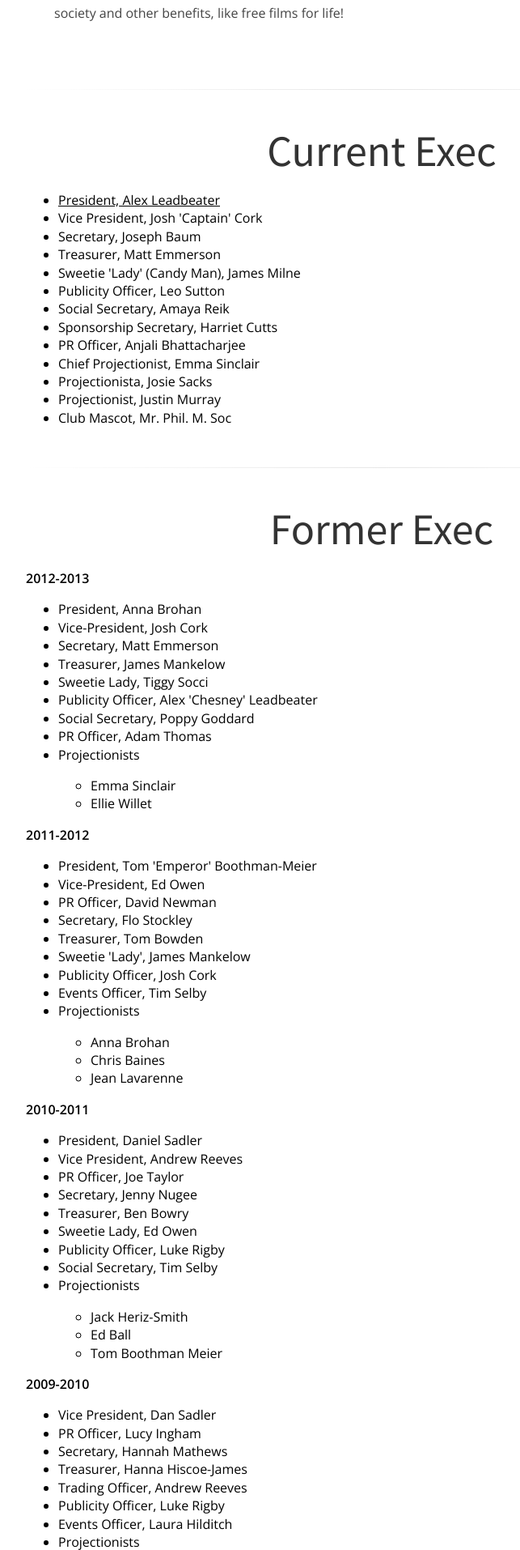
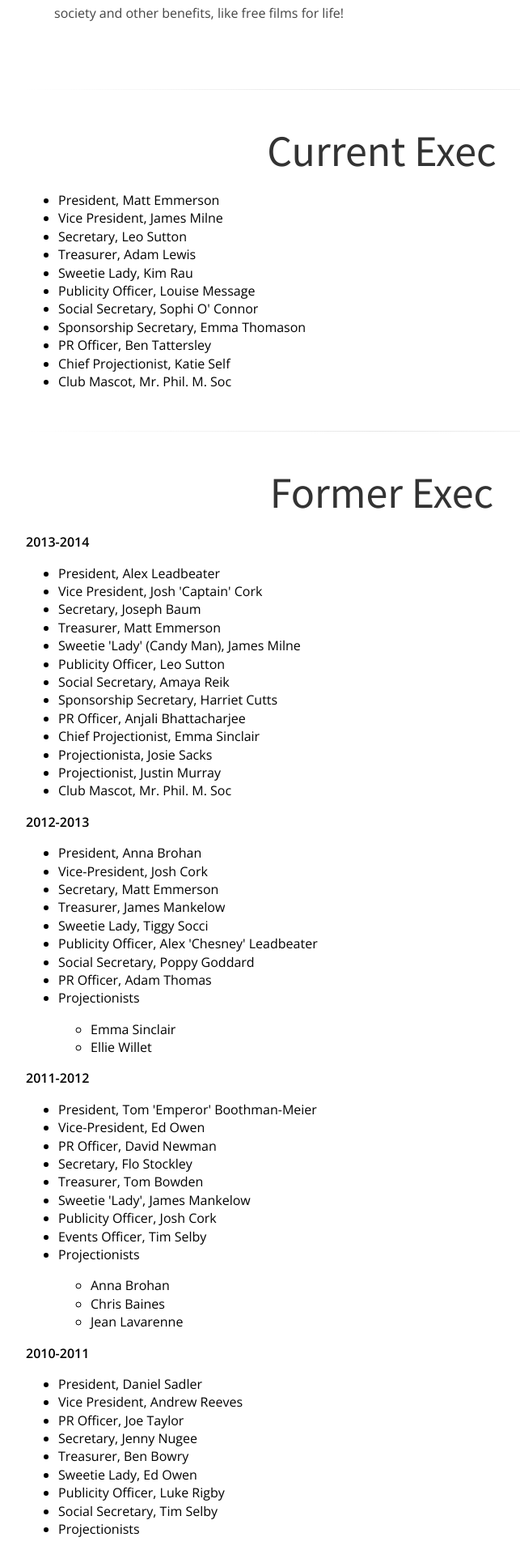
Before and after one commit to cgparkinson/filmsoc, a PHP site: page /exec/ in a window 1280 px wide. Shown: the part 798-2712 px from the top of the page at 81% size, without its empty margins (168-811 px from the left). Run offline with PHP 8.4, Linux system fonts and the light colour scheme; some libraries are stand-ins or nearby versions.

Commit message:
Updated for 2014/15 exec

```diff
--- a/exec/index.php
+++ b/exec/index.php
@@ -54,7 +54,25 @@
 		<section>
 			<h2>Current Exec</h2>
 			<ul id="exec_members">
-				<li><a href="mailto:a.d.leadbeater@durham.ac.uk">President, Alex Leadbeater</a></li>
+				<li>President, Matt Emmerson</li>
+				<li>Vice President, James Milne</li>
+				<li>Secretary, Leo Sutton</li>
+				<li>Treasurer, Adam Lewis</li>
+				<li>Sweetie Lady, Kim Rau</li>
+				<li>Publicity Officer, Louise Message</li>
+				<li>Social Secretary, Sophi O' Connor</li>
+				<li>Sponsorship Secretary, Emma Thomason</li>
+				<li>PR Officer, Ben Tattersley</li>
+				<li>Chief Projectionist, Katie Self</li>
+				<li>Club Mascot, Mr. Phil. M. Soc </li>
+			</ul>
+		</section>
+		<section>
+			<h2>Former Exec</h2>
+			<div class="former_exec">
+				<h4>2013-2014</h4>
+				<ul>
+					<li>President, Alex Leadbeater</li>
 					<li>Vice President, Josh 'Captain' Cork </li>
 					<li>Secretary, Joseph Baum </li>
 					<li>Treasurer, Matt Emmerson </li>
@@ -68,9 +86,8 @@
 					<li>Projectionist, Justin Murray </li>
 					<li>Club Mascot, Mr. Phil. M. Soc </li>
 				</ul>
-		</section>
-		<section>
-			<h2>Former Exec</h2>
+			</div>
+
 			<div class="former_exec">
 				<h4>2012-2013</h4>
 				<ul>
```
Lines whose indentation alone changed are shown as unchanged.
